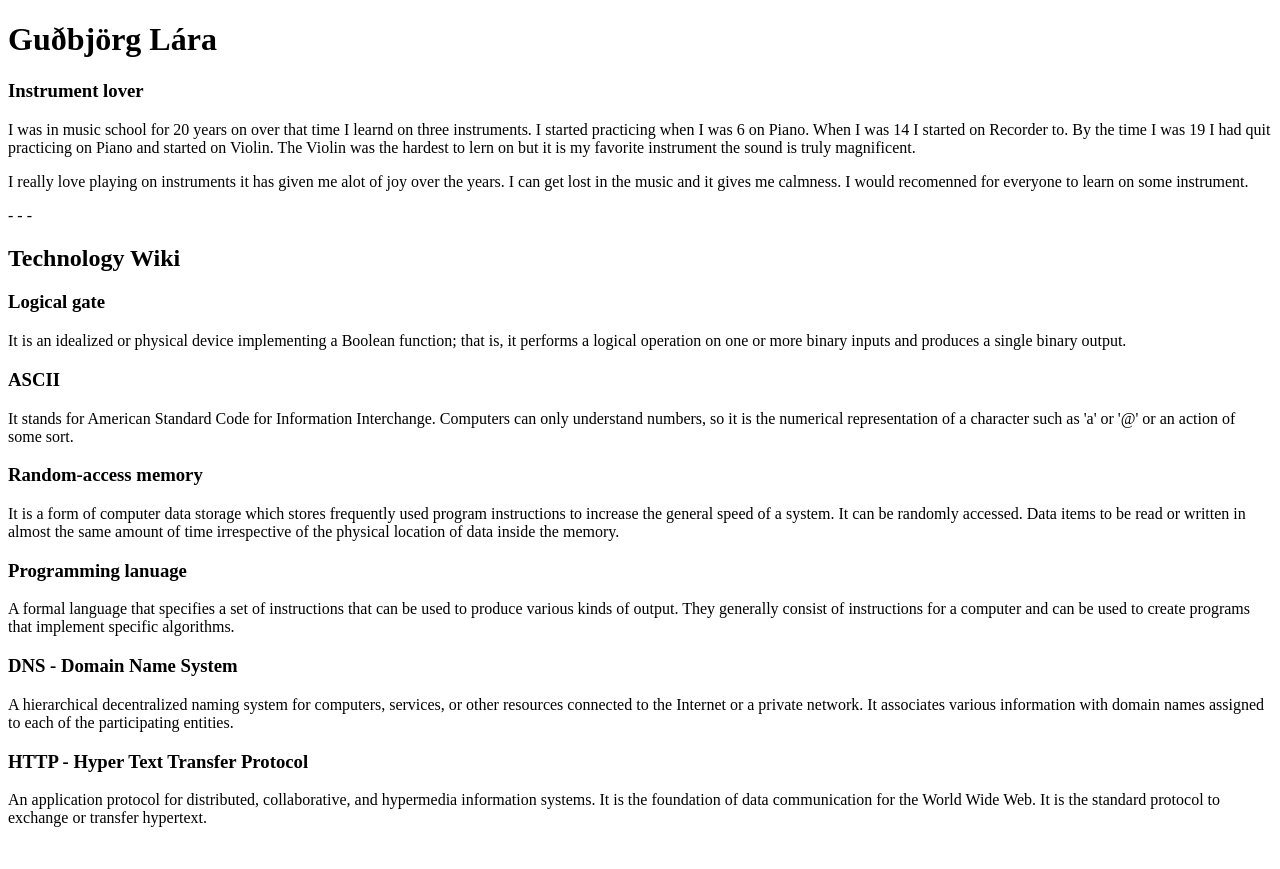
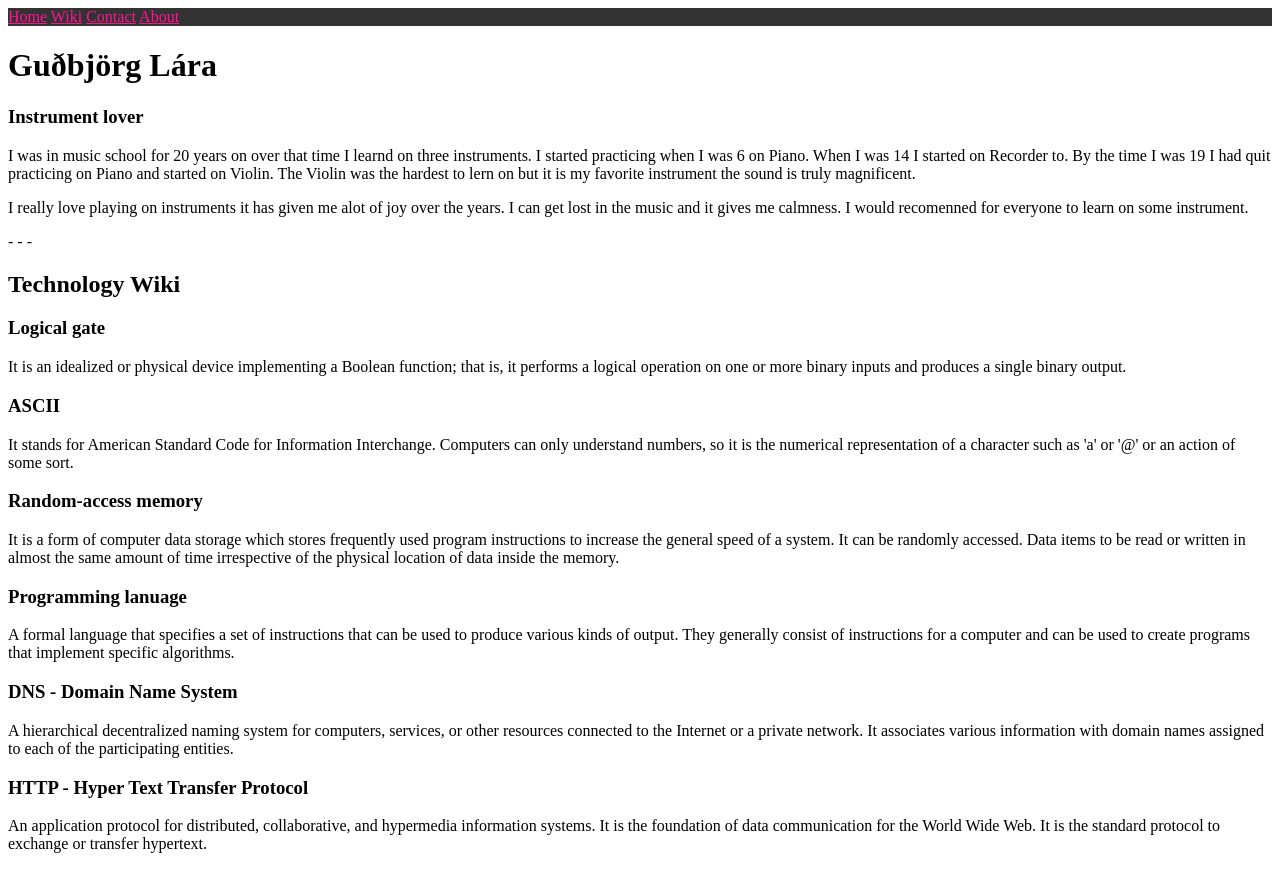
Before and after one commit to GudbjorgLara/MyFirstWebsite, a plain HTML site: page index.html in a window 1280 px wide. Before the commit the page ends 843 px from the top, so only its background shows below. Drawn offline with Linux system fonts and the light colour scheme; files that its build step writes are made by us from their sources.

Commit message:
modified files

```diff
--- a/index.html
+++ b/index.html
@@ -8,10 +8,12 @@
 
     <body>
 
-        <div>
-            <nav>
-
-            </nav>
+        <div class="topnav">
+            <imag src="assets/logo.svg">
+            <a href="#home">Home</a>
+            <a href="https://en.wikipedia.org/wiki/Technology">Wiki</a>
+            <a href="#contact">Contact</a>
+            <a href="#about">About</a>
         </div>
 
         <div>
@@ -32,6 +34,7 @@
             <h2>Technology Wiki</h2>
         </div>
 
+        <div>
             <h3>Logical gate</h3>
             <p>
                 It is an idealized or physical device implementing a Boolean function; that is,
@@ -67,6 +70,7 @@
                 An application protocol for distributed, collaborative, and hypermedia information systems.
                 It is the foundation of data communication for the World Wide Web. It is the standard protocol to exchange or transfer hypertext.
             </p>
+        </div>
 
     </body>
 </html>
--- a/style.css
+++ b/style.css
@@ -0,0 +1,8 @@
+.topnav {
+    background-color: #333;
+    overflow: hidden;
+}
+
+.topnav a {
+    color: #FF1493;
+}
```
Also changed, not shown: assets/logo.svg (added). Lines whose indentation alone changed are shown as unchanged.
